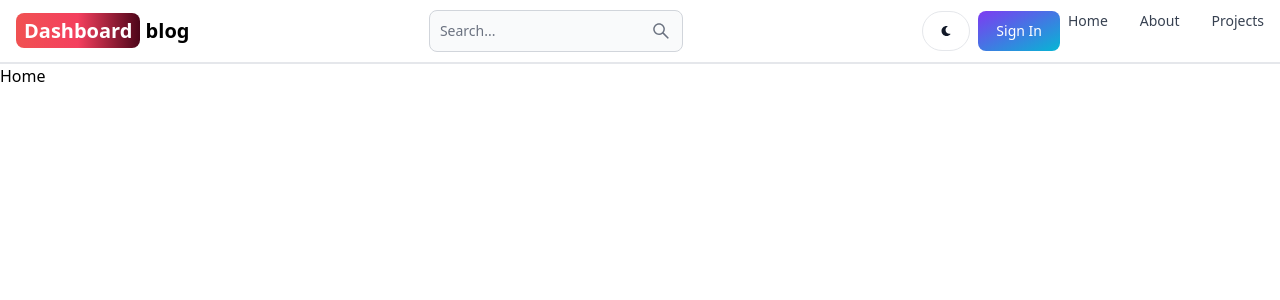
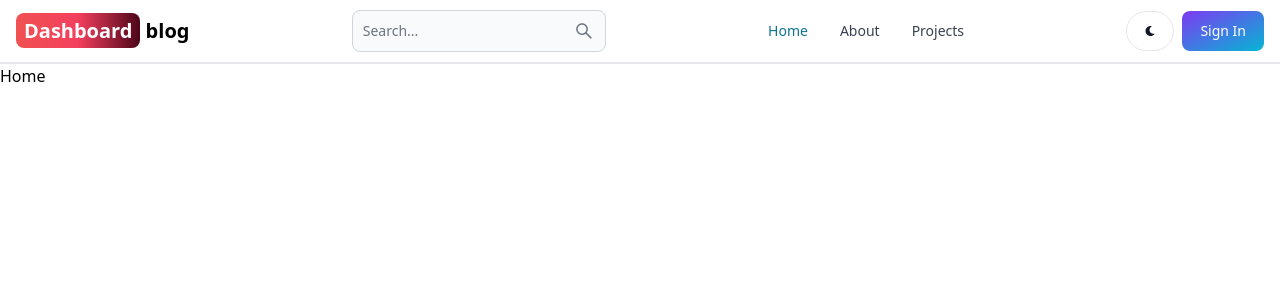
Before and after one commit to valeriibudko/dashboard-blog, a React (Vite) app in the folder client/: page / in a window 1280 px wide. Shown: the top 300 px of the page. Built offline with nearby package versions, Linux system fonts and the light colour scheme.

Commit message:
header base

```diff
--- a/client/src/App.jsx
+++ b/client/src/App.jsx
@@ -1,4 +1,3 @@
-import React from 'react'
 import { BrowserRouter, Routes, Route } from 'react-router-dom'
 import Headers from './components/Header'
 import Home from './pages/Home'
--- a/client/src/components/Header.jsx
+++ b/client/src/components/Header.jsx
@@ -1,12 +1,18 @@
 import { PureComponent } from 'react'
 import { Navbar, TextInput, Button } from 'flowbite-react'
-import { Link } from 'react-router-dom'
+import { Link, useLocation } from 'react-router-dom'
 import { AiOutlineSearch } from 'react-icons/ai'
 import { FaMoon } from 'react-icons/fa';
 
 
-export default class Header extends PureComponent {
-  render() {
+// export default class Header extends PureComponent {
+
+//   render() {
+
+export default function Header() {
+
+    const path = useLocation().pathname;
+
     return (
       <Navbar className='border-b-2'>
         <Link to='/' className='self-center whitespace-nowrap text-sm sm:text-xl font-semibold dark:text-white'>
@@ -18,8 +24,30 @@ export default class Header extends PureComponent {
                 placeholder='Search...'
                 rightIcon={AiOutlineSearch}
                 className='hidden lg:inline'
-            />
+                />
         </form>
+        <Button className='w-12 h-10 lg:hidden' color='gray' pill>
+            <AiOutlineSearch />
+        </Button>
+
+        <Navbar.Collapse>
+                <Navbar.Link active={path === "/"} as={'div'}>
+                    <Link to='/'>
+                        Home
+                    </Link>
+                </Navbar.Link>
+                <Navbar.Link active={path === "/about"} as={'div'}>
+                    <Link to='/about'>
+                        About
+                    </Link>
+                </Navbar.Link>
+                <Navbar.Link active={path === "/projects"} as={'div'}>
+                    <Link to='/projects'>
+                        Projects
+                    </Link>
+                </Navbar.Link>
+            </Navbar.Collapse>
+
         <Button className='w-12 h-10 hidden lg:hidden' color='gray' pill>
             <AiOutlineSearch />
         </Button>
@@ -30,28 +58,12 @@ export default class Header extends PureComponent {
             <Link to='/sign-in'>
             <Button gradientDuoTone='purpleToBlue'>
                 Sign In
-</Button>
+                </Button>
             </Link>
+            <Navbar.Toggle />
+        </div>
 
-            <Navbar.Collapse>
-                <Navbar.Link>
-                    <Link to='/'>
-                        Home
-                    </Link>
-                </Navbar.Link>
-                <Navbar.Link>
-                    <Link to='/about'>
-                        About
-                    </Link>
-                </Navbar.Link>
-                <Navbar.Link>
-                    <Link to='/projects'>
-                        Projects
-                    </Link>
-                </Navbar.Link>
-            </Navbar.Collapse>
-        </div>
       </Navbar>
     )
-  }
+//   }
 }
```
